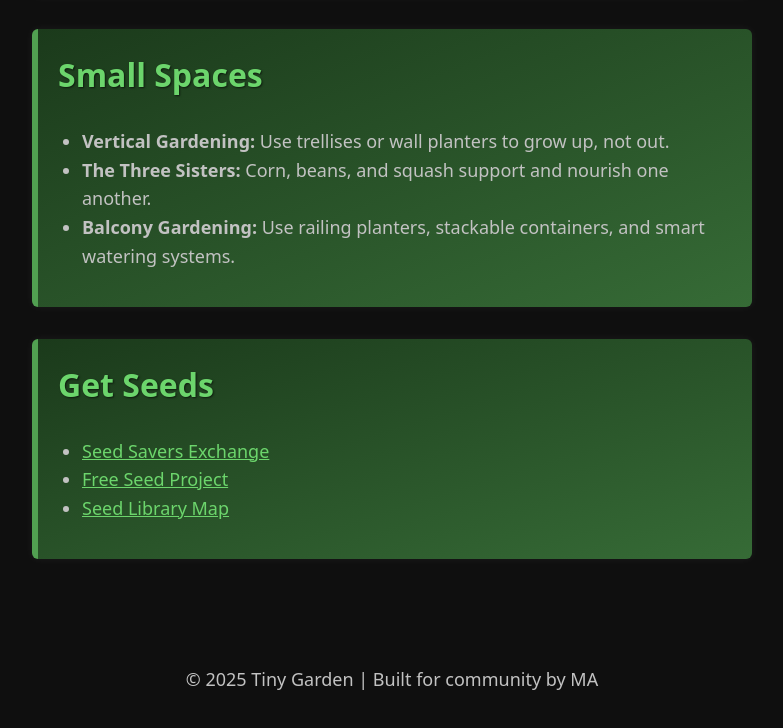
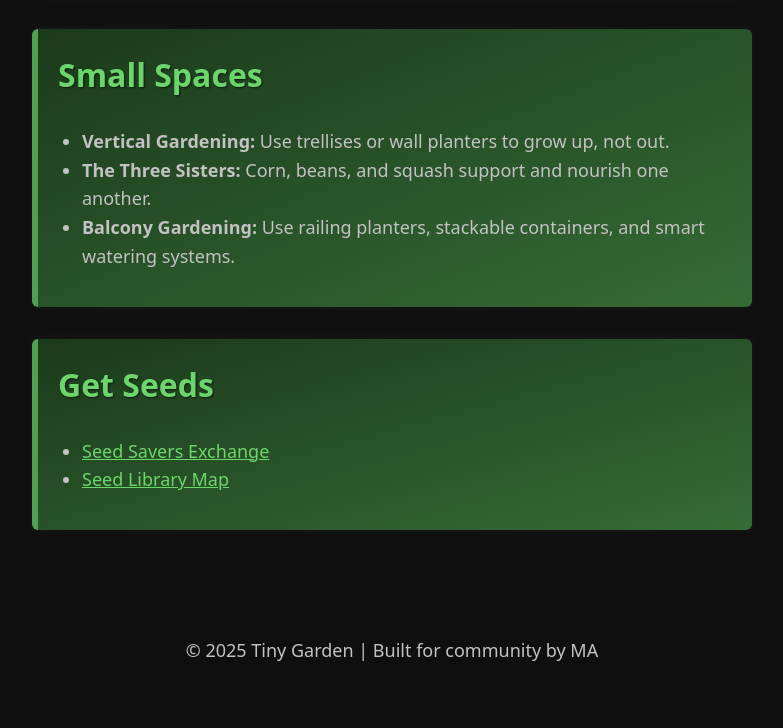
Before and after one commit to MadisonAiman/TinyGarden, a plain HTML site: page GardenApp/index.html in a window 1280 px wide. Shown: the part 964-1692 px from the top of the page, without its empty margins (248-1031 px from the left). Drawn offline with Linux system fonts and the light colour scheme.

Commit message:
Update index.html
took out feed seed .org since the link was broken.

```diff
--- a/GardenApp/index.html
+++ b/GardenApp/index.html
@@ -107,7 +107,7 @@
             <h2>Get Seeds</h2>
             <ul>
                 <li><a href="https://www.seedsavers.org" target="_blank">Seed Savers Exchange</a></li>
-                <li><a href="https://freeseedproject.com" target="_blank">Free Seed Project</a></li>
+
                 <li><a href="https://www.librarything.com/wiki/index.php/Seed_Libraries" target="_blank">Seed Library Map</a></li>
             </ul>
         </section>
```
